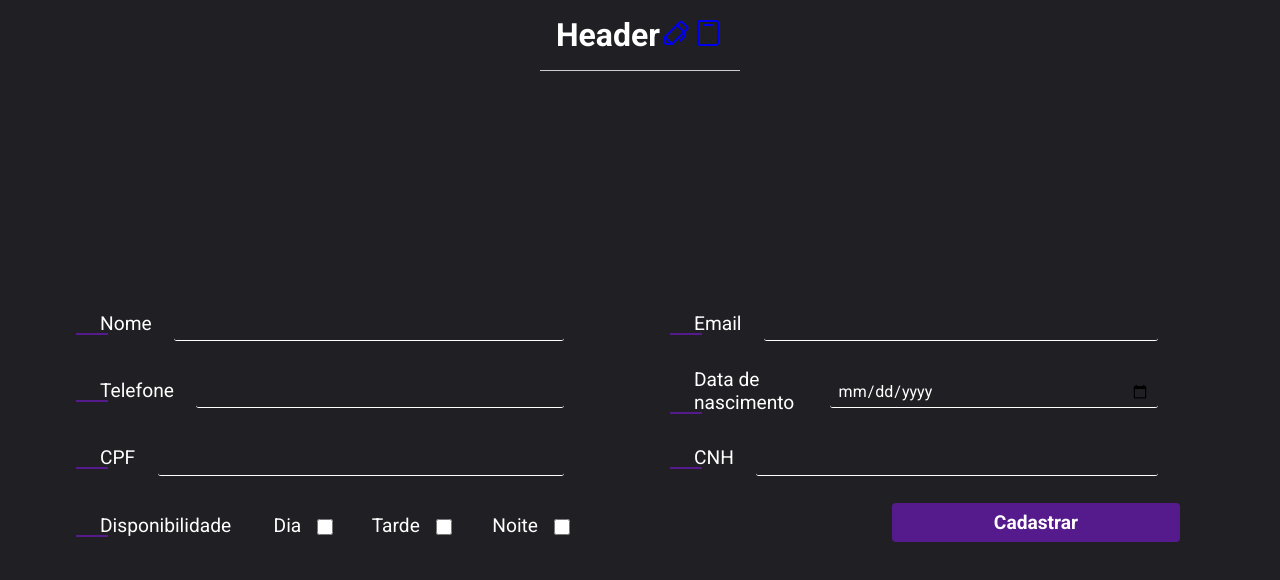
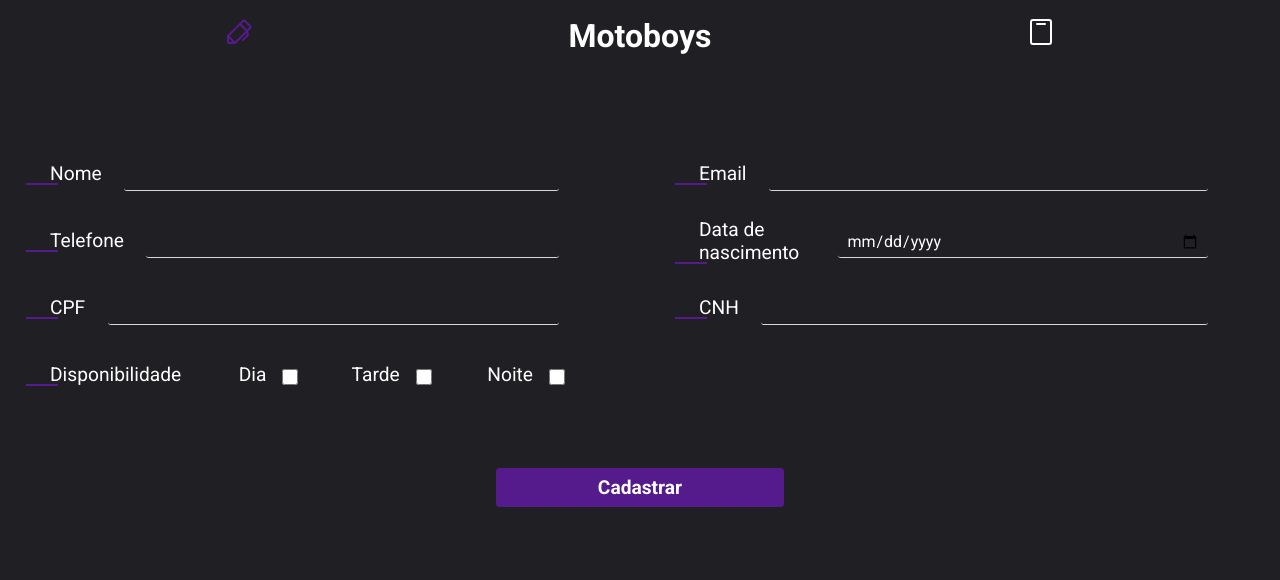
Before and after one commit to gutierry13/MotoboysFrontend, a React (Vite) app: page / in a window 1280 px wide. Shown: the top 580 px of the page. Built offline with nearby package versions, Linux system fonts and the light colour scheme; no server answers.

Commit message:
Adjusting styles

```diff
--- a/src/Components/Header/index.tsx
+++ b/src/Components/Header/index.tsx
@@ -10,11 +10,11 @@ export function Header() {
   }
   return (
     <HeaderContainer>
-      <h1>Header</h1>
-      <NavLink to="/" title="Registrar">
+      <NavLink to="/" title="Registrar motoboys">
         <Pen size={32} />
       </NavLink>
-      <NavLink to="/table" title="Tabela">
+      <h1>Motoboys</h1>
+      <NavLink to="/table" title="Tabela de motoboys cadastrados">
         <DeviceTabletSpeaker onClick={handleClearForm} size={32} />
       </NavLink>
     </HeaderContainer>
--- a/src/Components/Header/styles.ts
+++ b/src/Components/Header/styles.ts
@@ -3,7 +3,19 @@ import styled from 'styled-components'
 export const HeaderContainer = styled.header`
   display: flex;
   align-items: center;
-  justify-content: space-between;
+  justify-content: space-around;
+  width: 100%;
   padding: 1rem;
-  border-bottom: 1px solid #ccc;
+  a {
+    color: #fff;
+    border-bottom: 3px solid transparent;
+    transition: all 0.2s ease-in-out;
+    &:hover {
+      border-bottom: 3px solid #551a8b;
+      color: #551a8b;
+    }
+    &.active {
+      color: #551a8b;
+    }
+  }
 `
--- a/src/Components/input.tsx
+++ b/src/Components/input.tsx
@@ -8,6 +8,7 @@ interface InputTemplateProps {
   errorVariant?: string
   errorMessage?: string
 }
+
 export default function InputTemplate({
   id,
   type,
@@ -23,7 +24,7 @@ export default function InputTemplate({
         type={type}
         id={id}
         {...register(id)}
-        style={errorVariant ? { borderColor: 'red' } : { borderColor: 'white' }}
+        style={errorVariant ? { borderColor: 'red' } : undefined}
       />
       <span>{errorMessage}</span>
     </div>
--- a/src/pages/Form/index.tsx
+++ b/src/pages/Form/index.tsx
@@ -175,10 +175,10 @@ export function Form() {
             register={register}
           />
         </div>
-        <button type="submit" form="form">
-          {selectedMotoboy ? 'Editar' : 'Cadastrar'}
-        </button>
       </FormContent>
+      <button type="submit" form="form">
+        {selectedMotoboy ? 'Editar' : 'Cadastrar'}
+      </button>
     </FormContainer>
   )
 }
--- a/src/pages/Form/styles.ts
+++ b/src/pages/Form/styles.ts
@@ -5,9 +5,10 @@ export const FormContainer = styled.section`
   flex-direction: column;
   align-items: center;
   justify-content: center;
-  width: 100%;
-  max-width: 1080px;
-  height: 100vh;
+  margin-top: 5rem;
+  /* width: 100%;
+  max-width: 1080px; */
+  height: 100%;
   button {
     width: 18rem;
     padding: 0.5rem 1rem;
@@ -15,6 +16,7 @@ export const FormContainer = styled.section`
     border: none;
     outline: none;
     font-weight: bold;
+    margin-top: 3rem;
     font-size: 1.2rem;
     cursor: pointer;
     background-color: #551a8b;
@@ -61,18 +63,15 @@ export const FormContent = styled.form`
     input[type='date'],
     input[type='email'] {
       background-color: #202024;
-      border: none;
-      border-bottom: 1px solid #ccc;
       color: #fff;
       width: 100%;
       height: 2rem;
-      border-radius: 3px;
       padding: 0.5rem;
       line-height: 1.25;
       font-size: 1rem;
-      &:focus {
-        border-bottom: 1px solid #551a8b;
-      }
+      border: 0;
+      border-bottom: 1px solid #d7d7d7;
+      border-radius: 3px;
     }
   }
   .checkbox {
--- a/src/pages/Table/index.tsx
+++ b/src/pages/Table/index.tsx
@@ -85,10 +85,18 @@ export function Table() {
                   <td>{motoboys.cnh}</td>
                   <td>{motoboys.disponibilidade}</td>
                   <td className="button">
-                    <PencilSimple size={20} onClick={handleSelectCustomer} />
+                    <PencilSimple
+                      size={20}
+                      onClick={handleSelectCustomer}
+                      color="#7f7e41"
+                    />
                   </td>
                   <td className="button">
-                    <TrashSimple size={20} onClick={handleDeleteMotoboy} />
+                    <TrashSimple
+                      size={20}
+                      onClick={handleDeleteMotoboy}
+                      color="#b04545"
+                    />
                   </td>
                 </tr>
               )
--- a/src/pages/Table/styles.ts
+++ b/src/pages/Table/styles.ts
@@ -2,9 +2,20 @@ import { styled } from 'styled-components'
 
 export const TableContainer = styled.section`
   flex: 1;
-  padding: 3.5rem;
+  /* padding: 3.5rem; */
   display: flex;
   flex-direction: column;
+  width: 100%;
+  margin-top: 5rem;
+  input {
+    width: 28rem;
+    background-color: transparent;
+    border: 0;
+    border-bottom: 1px solid #d7d7d7;
+    margin: 0 auto;
+    padding: 0.4rem 0.8rem;
+    color: white;
+  }
 `
 export const TableContent = styled.div`
   flex: 1;
--- a/src/styles/DefaultLayout/styles.ts
+++ b/src/styles/DefaultLayout/styles.ts
@@ -2,7 +2,9 @@ import styled from 'styled-components'
 
 export const LayoutContainer = styled.div`
   width: 100%;
-  height: 100vh;
+  max-width: 1180px;
+  height: 100%;
+  margin: 0 auto;
   display: flex;
   flex-direction: column;
   align-items: center;
--- a/src/styles/globalStyle.ts
+++ b/src/styles/globalStyle.ts
@@ -8,7 +8,7 @@ export const GlobalStyle = createGlobalStyle`
   outline: 0;
 }
 body{
-  background: #312e38;
+  background: #202024;
   color: #FFF;
   -webkit-font-smoothing: antialiased;
 }
@@ -17,4 +17,11 @@ body,text-area,input,button{
   font-size: 16px;
   font-weight: 400;
 }
+input{
+  &:focus{
+    box-shadow: none;
+    border-color: #551a8b;
+  }
+}
+
 `
```
